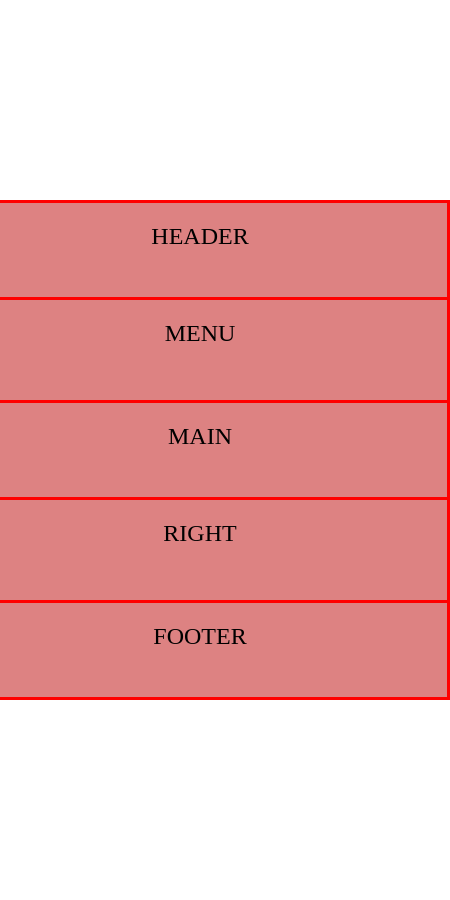
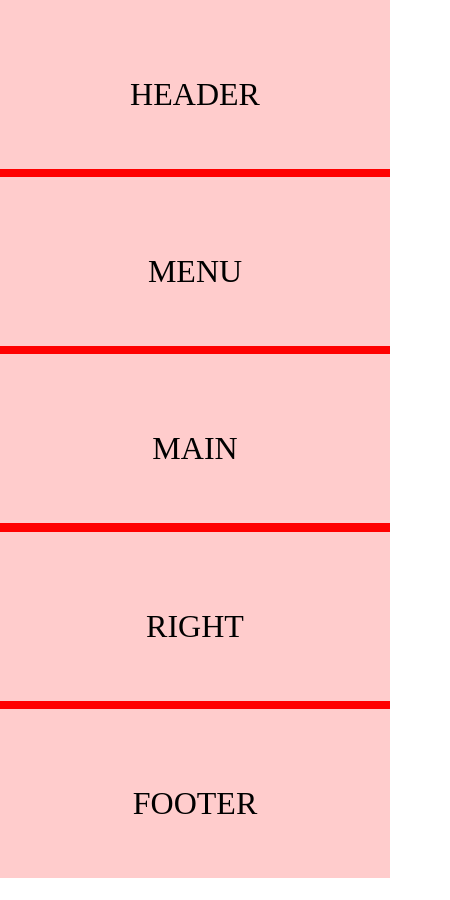
Before and after one commit to LegrandRemy/htmlcssPartie4Ex3, a plain HTML site: page index.html in a window 390 px wide. Shown: the whole page, 450 px wide, since content can reach past the window. After the commit the page ends 878 px from the top, so only its background shows below. Drawn offline with Linux system fonts and the light colour scheme.

Commit message:
corection exercie3

```diff
--- a/asset/css/style.css
+++ b/asset/css/style.css
@@ -6,83 +6,61 @@
 
 #grid {
     display: grid;
-    grid-template-columns: 100px 500px 200px;
-    grid-template-rows: repeat(3, 100px);
-    margin: 200px;
+    grid-template-columns: 20vw 50vw 30vw;
+    grid-template-rows: repeat(3, 20vh);
+    grid-template-areas:
+        "header header header"
+        "menu main right"
+        "menu footer footer";
+    grid-gap: 1vh;
+    gap: 1vh;
+    background-color: #ff0000;
 }
 
-.header {
-    grid-area: 1/1/2/4;
-    border-bottom:3px solid red;
-    background-color: rgb(221, 130, 130);
+.bloc {
+    background-color: #ffcccc;
+    display: flex;
+    justify-content: center;
+    align-items: center;
+    font-size: 2rem;
 }
 
-.menu {
-    grid-area: 2/1/4/2;
-    border-right:3px solid red;
-    background-color: rgb(221, 130, 130);
+.bloc1 {
+    grid-area: header;
 }
 
-.main {
-    grid-area: 2/2/3/3;
-    background-color: rgb(221, 130, 130);
+.bloc2 {
+    grid-area: menu;
 }
 
-.right {
-    grid-area: 2/3/3/4;
-    border-left:3px solid red;
-    background-color: rgb(221, 130, 130);
+.bloc3 {
+    grid-area: main;
 }
 
-.footer {
-    grid-area: 3/2/4/4;
-    border-top:3px solid red;
-    background-color: rgb(221, 130, 130);
+.bloc4 {
+    grid-area: right;
+}
+
+.bloc5 {
+    grid-area: footer;
 }
 
 div>div {
-font-size: 150%;
-   text-align: center;
-   padding-top: 20px;
+
+
+    padding-top: 20px;
 }
 
 @media screen AND (max-width: 640px) {
 
     #grid {
-        display: grid;
-        grid-template-columns: 500px;
-        grid-template-rows: repeat(5, 100px);
-        margin: 200px;
-        justify-content: center;
+        grid-template-columns: 100vw;
+        grid-template-rows: repeat(5, 20vh);
+        grid-template-areas:
+            "header"
+            "menu"
+            "main"
+            "right"
+            "footer";
     }
-    .header {
-        grid-area: 1/1/2/2;
-        border:3px solid red;
-        background-color: rgb(221, 130, 130);
-    }
-
-    .menu {
-        grid-area: 2/1/3/2;
-        border-left:3px solid red;
-        background-color: rgb(221, 130, 130);
-    }
-
-    .main {
-        border:3px solid red;
-        grid-area: 3/1/4/2;
-        background-color: rgb(221, 130, 130);
-    }
-
-    .right {
-        grid-area: 4/1/5/2;
-        border-right:3px solid red;
-        background-color: rgb(221, 130, 130);
-    }
-
-    .footer {
-        grid-area: 5/1/6/2;
-        border:3px solid red;
-        background-color: rgb(221, 130, 130);
-    }
-
 }
--- a/index.html
+++ b/index.html
@@ -1,5 +1,6 @@
 <!DOCTYPE html>
 <html lang="fr">
+
 <head>
     <meta charset="UTF-8">
     <meta http-equiv="X-UA-Compatible" content="IE=edge">
@@ -7,12 +8,13 @@
     <title>Exercice3</title>
     <link rel="stylesheet" href="asset/css/style.css">
 </head>
+
 <body>
     <div id="grid">
-        <div class="header">HEADER</div>
-        <div class="menu">MENU</div>
-        <div class="main">MAIN</div>
-        <div class="right">RIGHT</div>
-        <div class="footer">FOOTER</div>
+        <div class="bloc1 bloc">HEADER</div>
+        <div class="bloc2 bloc">MENU</div>
+        <div class="bloc3 bloc">MAIN</div>
+        <div class="bloc4 bloc">RIGHT</div>
+        <div class="bloc5 bloc">FOOTER</div>
 </body>
 </html>
```
